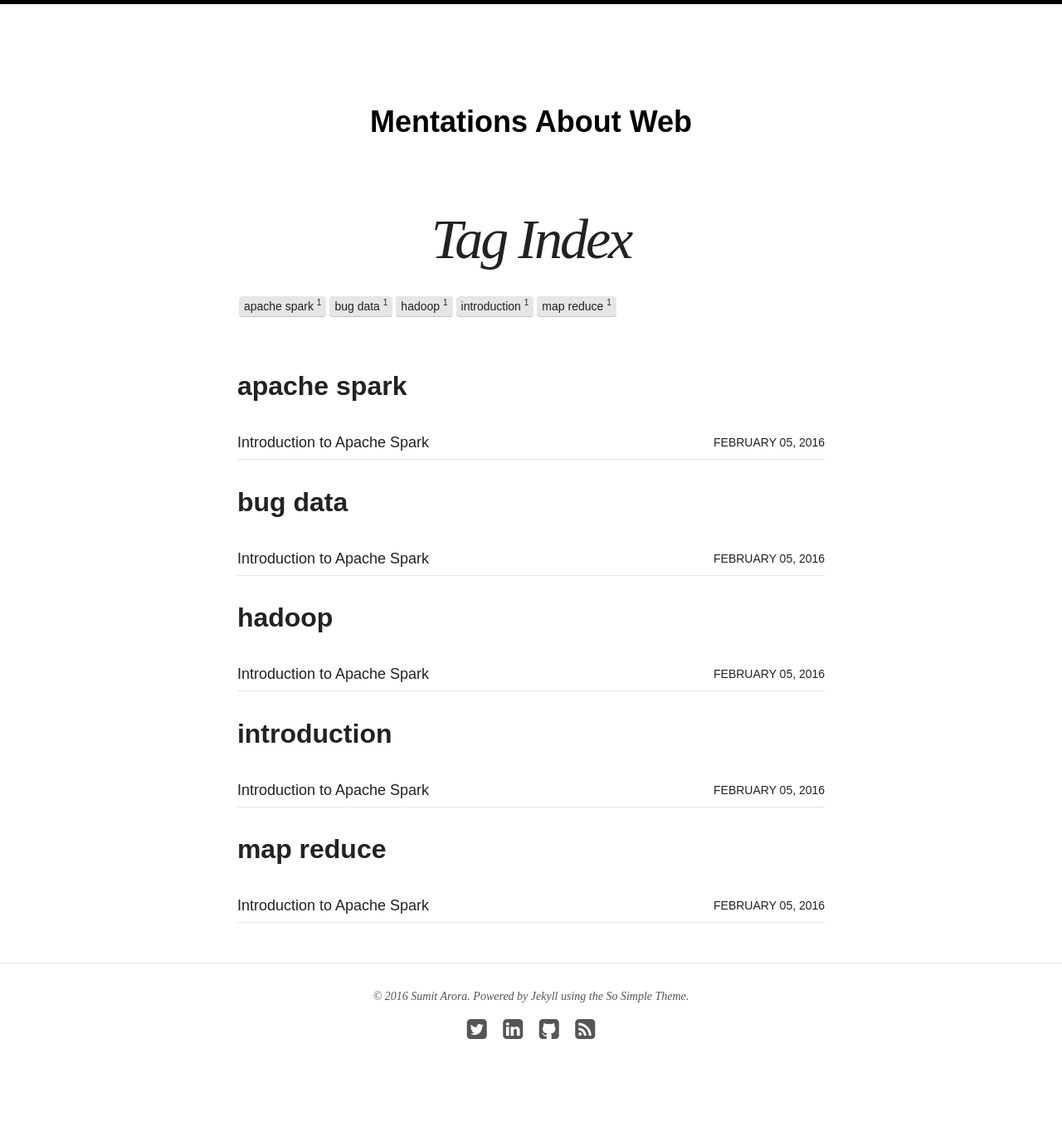
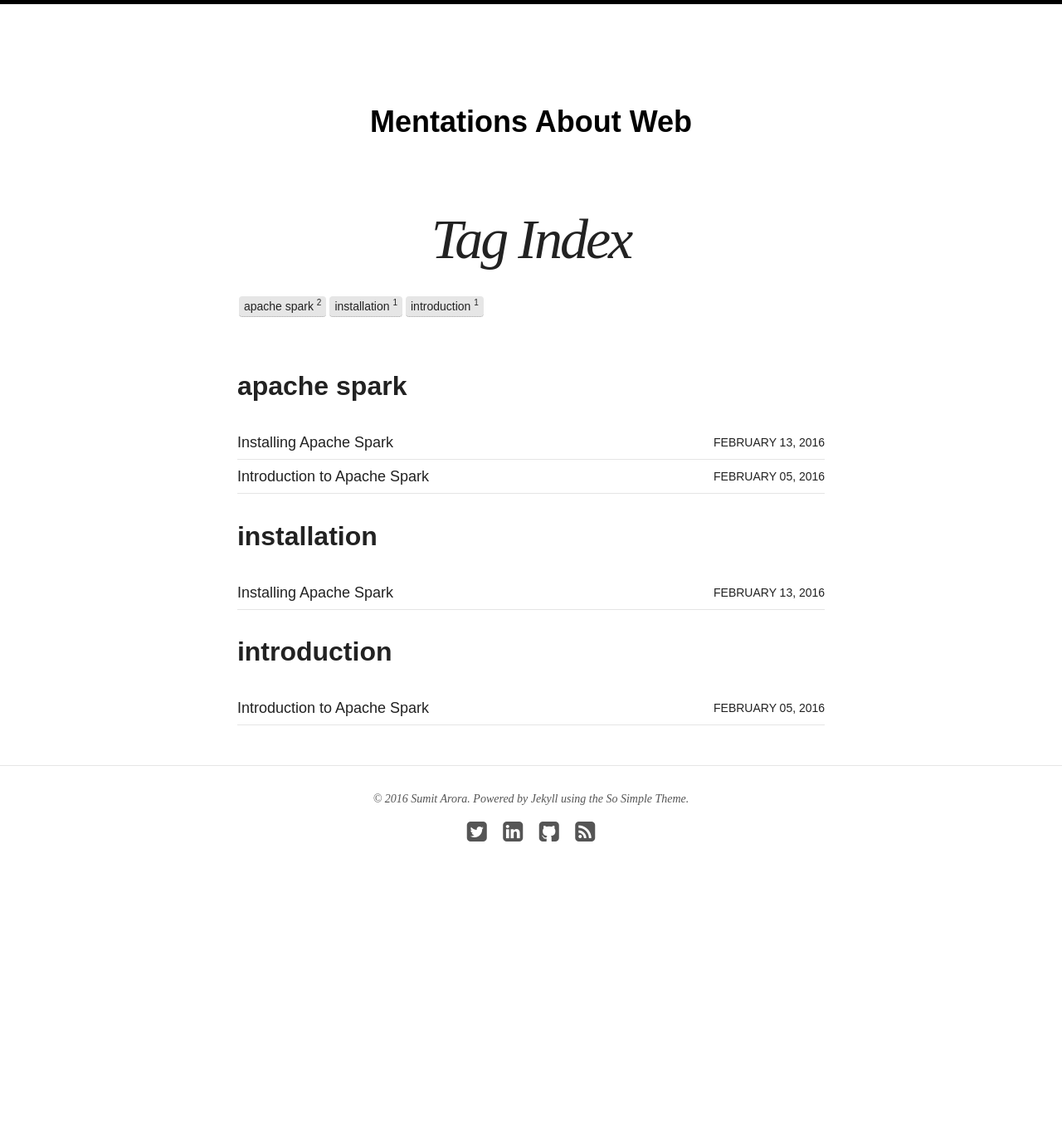
Before and after one commit to npmcdn-to-unpkg-bot/sumitarora.github.io, a Jekyll site: the page built from tags/index.md, in a window 1280 px wide. Shown: the whole page at 83% size. Built offline with Jekyll 4.4.1, drawn with Linux system fonts in a browser that asks for light colours; nearby versions of some CDN libraries; after the commit the page ends 1114 px from its top, so only the background shows below that; part of the change alters nothing that is shown.

Commit message:
installing apache spark

```diff
--- a/_posts/2016-02-05-intro-to-apache-spark.md
+++ b/_posts/2016-02-05-intro-to-apache-spark.md
@@ -4,7 +4,7 @@ title: "Introduction to Apache Spark"
 modified:
 categories: blog
 excerpt:
-tags: [apache spark, introduction, hadoop, map reduce, bug data]
+tags: [apache spark, introduction]
 image:
   feature:
 date: 2016-02-05
--- /dev/null
+++ b/_posts/2016-02-13-installing-apache-spark.md
@@ -0,0 +1,109 @@
+---
+layout: post
+title: "Installing Apache Spark"
+modified:
+categories: blog
+excerpt:
+tags: [apache spark, installation]
+image:
+  feature:
+date: 2016-02-13
+---
+
+<!-- ## Sample Heading -->
+<!-- ### Sample Heading 2 -->
+
+### Prerequisite
+
+* You must have java installed on your system
+* `JAVA_HOME` must be set in your system path
+* To confirm the installation open terminal / command prompt and type `java -version` you should see the output as below
+
+{% highlight ruby %}
+$ java -version
+java version "1.8.0_25"
+Java(TM) SE Runtime Environment (build 1.8.0_25-b17)
+Java HotSpot(TM) 64-Bit Server VM (build 25.25-b02, mixed mode)
+{% endhighlight %}
+
+If Java is not installed on your system download the latest version of JDK <a href="http://www.oracle.com/technetwork/java/javase/downloads/index.html" target="_blank">`http://www.oracle.com/technetwork/java/javase/downloads/index.html`</a> and install, add path to your `<path>/jdk/bin` to .bashrc
+
+* You must have Python installed on the system check the installation using `python --version` you should see the version of python installed on your system
+
+{% highlight ruby %}
+$ python --version
+Python 2.7.10
+{% endhighlight %}
+
+If Python is not installed on your system download the latest version <a href="https://www.python.org/downloads/" target="_blank">https://www.python.org/downloads/</a> and install, check the version after installation
+
+* To run scala jobs in spark we would need scala installed on the system as well
+* To install scala download the latest release build and extract the archieve
+* Add the path to scala bin to your system path `<path>\scala\bin`
+* Also set the `SCALA_HOME=<path>\scala` on your system
+* To verify the installation open terminal and run command `scala -version` you should see the output as below
+
+{% highlight ruby %}
+$ scala -version
+Scala code runner version 2.11.6 -- Copyright 2002-2013, LAMP/EPFL
+{% endhighlight %}
+
+### Installation
+
+* To install the Spark download the latest binary from `http://spark.apache.org/downloads.html`
+* Unzip the file and save it at desired location
+* Add path to spark bin `<path>/spark-1.3.0-bin-hadoop2.4/bin` to your system path
+
+After this you should be ready to use Apache Spark standalone cluster on your local
+
+### Checking Installation
+
+To verify the installation run the command `./ spark-shell` this should start Apache Spark shell in standalone single node cluster. You should see the output as below.
+
+{% highlight ruby %}
+ $ ./ spark-shell
+Spark assembly has been built with Hive, including Datanucleus jars on classpath
+16/02/13 01:04:11 WARN NativeCodeLoader: Unable to load native-hadoop library for your platform... using builtin-java classes where applicable
+Welcome to
+      ____              __
+     / __/__  ___ _____/ /__
+    _\ \/ _ \/ _ `/ __/  '_/
+   /___/ .__/\_,_/_/ /_/\_\   version 1.3.0
+      /_/
+
+Using Scala version 2.10.4 (Java HotSpot(TM) 64-Bit Server VM, Java 1.8.0_25)
+Type in expressions to have them evaluated.
+Type :help for more information.
+Spark context available as sc.
+SQL context available as sqlContext.
+
+scala>
+{% endhighlight %}
+
+Once the installation is done you are ready to write your first spark job
+
+Apache Spark logs print lot of information by default which is very low level and not of much use. We can reduce it by changing the configuration properties for spark.
+
+To do the configurations
+* Go to conf folder in Apache Spark installation `<path>\spark\conf`
+* Rename the file `log4j.properties.template` to `log4j.properties`
+* Change the property value for `log4j.rootCategory` from `INFO` to `WARN` as shown below
+
+{% highlight ruby %}
+# Set everything to be logged to the console
+log4j.rootCategory=WARN, console
+log4j.appender.console=org.apache.log4j.ConsoleAppender
+log4j.appender.console.target=System.err
+log4j.appender.console.layout=org.apache.log4j.PatternLayout
+log4j.appender.console.layout.ConversionPattern=%d{yy/MM/dd HH:mm:ss} %p %c{1}: %m%n
+
+# Settings to quiet third-party logs that are too verbose
+log4j.logger.org.spark-project.jetty=WARN
+log4j.logger.org.spark-project.jetty.util.component.AbstractLifeCycle=ERROR
+log4j.logger.org.apache.spark.repl.SparkIMain$exprTyper=INFO
+log4j.logger.org.apache.spark.repl.SparkILoop$SparkILoopInterpreter=INFO
+{% endhighlight %}
+
+* Restart the spark-shell after the changes and you should be ready to write your first spark job yay :)
+
+References: <a href="http://spark.apache.org" target="_blank">Apache Spark</a>
```
